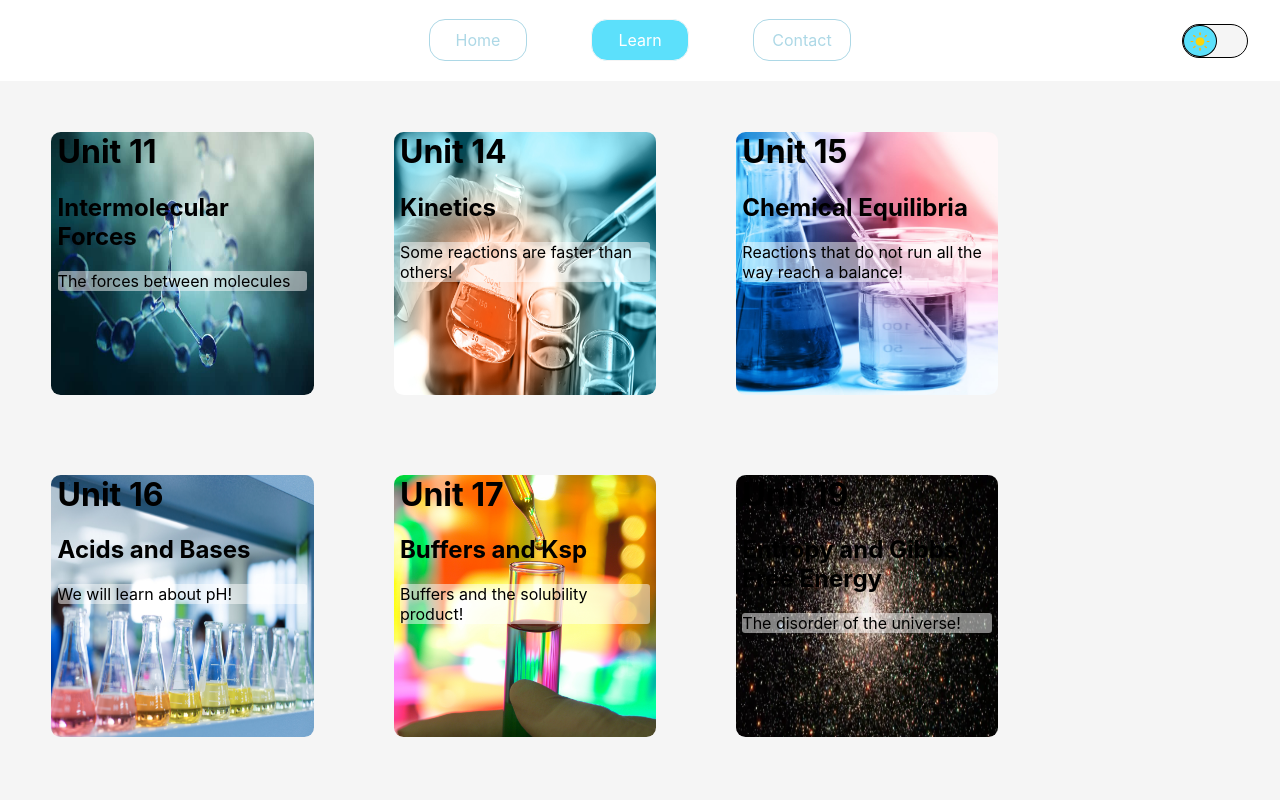
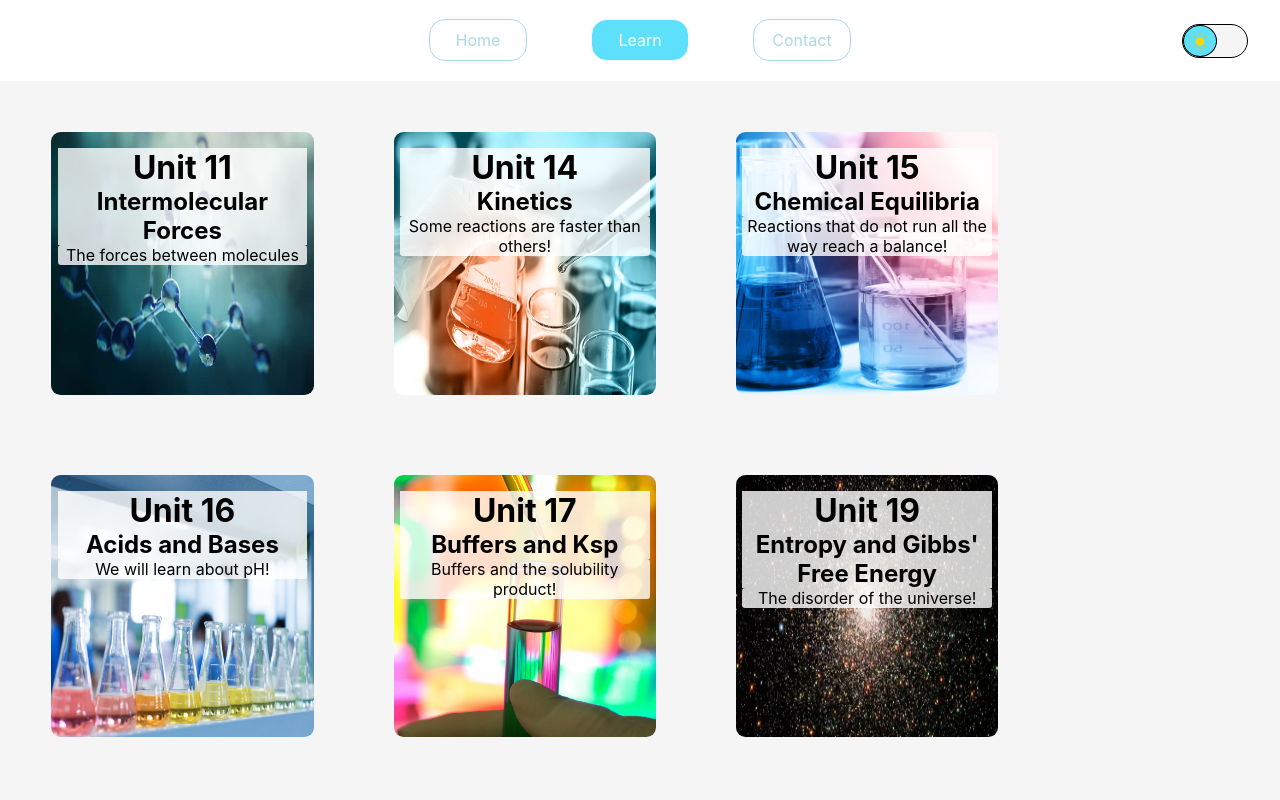
Before and after one commit to StuartGavidia/pluscience, a React (Create React App) app: page /Learn/Chem in a window 1280 px wide. Shown: the top 800 px of the page. Built offline with nearby package versions, Linux system fonts and the light colour scheme.

Commit message:
Modify Unit Styling

```diff
--- a/src/Components/Unit/Unit.css
+++ b/src/Components/Unit/Unit.css
@@ -16,16 +16,25 @@
 
 .unit-title {
     color: black;
+    background-color: rgba(255, 255, 255, 0.8);
+    margin: 0 auto;
+    margin-top: 0.5em;
+    text-align: center;
 }
 
 .unit-name {
     color: black;
+    background-color: rgba(255, 255, 255, 0.8);
+    margin: 0 auto;
+    text-align: center;
 }
 
 .unit-bio {
-    background-color: rgba(255, 255, 255, 0.5);
+    background-color: rgba(255, 255, 255, 0.8);
     color: black;
     border-radius: 0.2rem;
+    margin: 0 auto;
+    text-align: center;
 }
 
 .mar {
```
